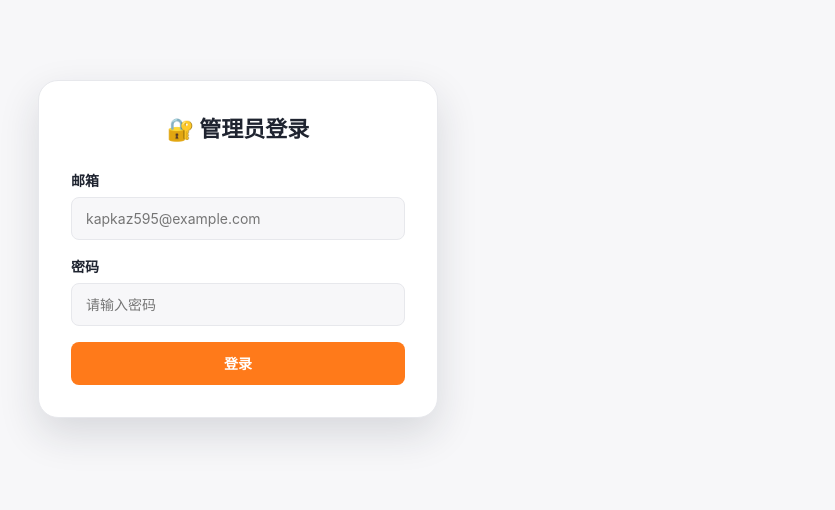
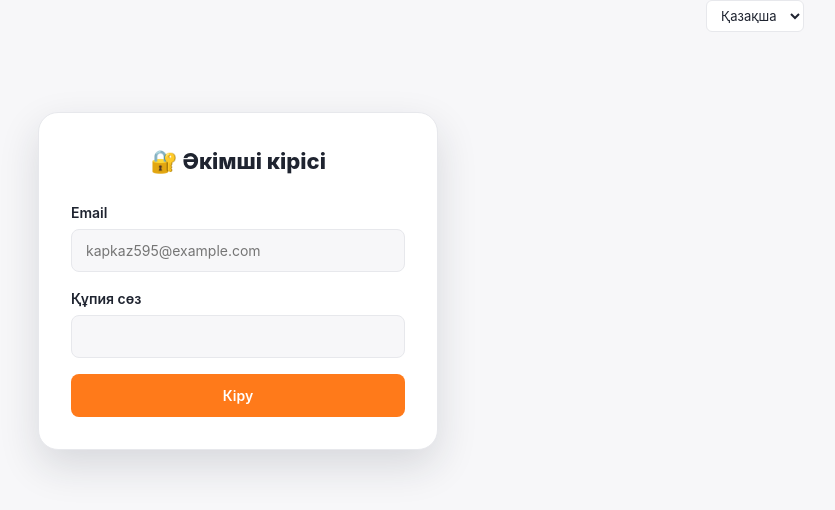
Before and after one commit to kapkaz595-alt/smart-shop, a React app: page admin/login.html in a window 1280 px wide. Shown: the whole page, without its empty margins (402-1237 px from the left). Built offline with nearby package versions, Linux system fonts and the light colour scheme.

Commit message:
Update login.html

```diff
--- a/admin/login.html
+++ b/admin/login.html
@@ -1,9 +1,9 @@
 <!DOCTYPE html>
-<html lang="zh-CN">
+<html lang="kk">
   <head>
     <meta charset="UTF-8" />
     <meta name="viewport" content="width=device-width, initial-scale=1.0, maximum-scale=1" />
-    <title>管理员登录 | SmartShop</title>
+    <title>Әкімші кірісі | SmartShop</title>
     <link rel="icon" type="image/svg+xml" href="../favicon.svg" />
     <link rel="stylesheet" href="../css/style.css" />
     <link rel="stylesheet" href="../css/responsive.css" />
@@ -24,23 +24,44 @@
         margin-bottom: 24px;
         text-align: center;
       }
+      .admin-lang-picker {
+        display: flex;
+        justify-content: flex-end;
+        margin-bottom: 16px;
+      }
+      .admin-lang-picker select {
+        background: var(--color-surface);
+        color: var(--color-text);
+        border: 1px solid var(--color-border);
+        border-radius: 6px;
+        padding: 6px 10px;
+        font-size: 13px;
+      }
     </style>
   </head>
   <body>
     <main class="main-content">
       <div class="container">
+        <!-- 新增：后台语言切换器，只提供哈语/俄语（后台面向本地店主，不需要英语） -->
+        <div class="admin-lang-picker">
+          <select id="admin-lang-select" aria-label="Language Selector">
+            <option value="kk">Қазақша</option>
+            <option value="ru">Русский</option>
+          </select>
+        </div>
+
         <div class="login-card">
-          <h1 class="login-title">🔐 管理员登录</h1>
+          <h1 class="login-title" data-i18n="adminLoginTitle">🔐 Әкімші кірісі</h1>
           <form id="login-form">
             <div class="form-group">
-              <label for="email">邮箱</label>
+              <label for="email" data-i18n="emailLabel">Email</label>
               <input id="email" name="email" type="email" required placeholder="kapkaz595@example.com" autocomplete="username" />
             </div>
             <div class="form-group">
-              <label for="password">密码</label>
-              <input id="password" name="password" type="password" required placeholder="请输入密码" autocomplete="current-password" />
+              <label for="password" data-i18n="passwordLabel">Құпия сөз</label>
+              <input id="password" name="password" type="password" required autocomplete="current-password" />
             </div>
-            <button type="submit" class="btn btn-primary btn-block">登录</button>
+            <button type="submit" class="btn btn-primary btn-block" data-i18n="loginButton">Кіру</button>
           </form>
         </div>
       </div>
@@ -48,6 +69,22 @@
 
     <script type="module">
       import { login } from '../js/admin.js';
+      import { initLanguage, setLanguage, getLanguage } from '../js/language.js';
+
+      // 初始化后台语言（复用前台同一套翻译字典和存储机制，
+      // 所以顾客在前台选的语言，店主在后台默认也会看到同一种，不用重复选）
+      initLanguage();
+      const langSelect = document.getElementById('admin-lang-select');
+      langSelect.value = getLanguage();
+      // 后台只提供哈语/俄语；如果当前存的是英语（前台切换过），下拉框找不到对应项时退回显示哈语
+      if (!['kk', 'ru'].includes(langSelect.value)) {
+        langSelect.value = 'kk';
+      }
+
+      langSelect.addEventListener('change', (e) => {
+        setLanguage(e.target.value);
+      });
+
       document.getElementById('login-form').addEventListener('submit', async (event) => {
         event.preventDefault();
         const formData = new FormData(event.target);
```
